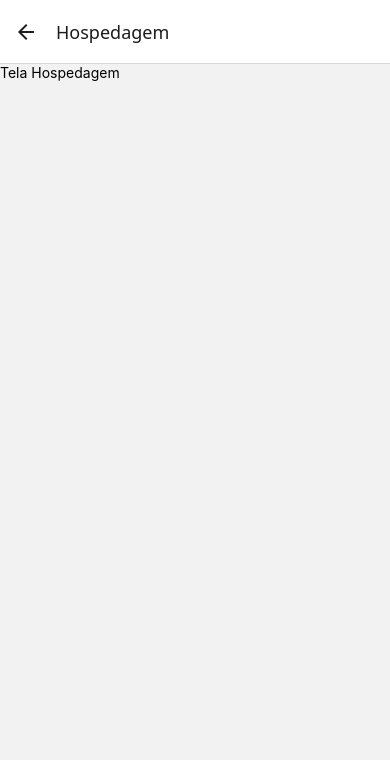
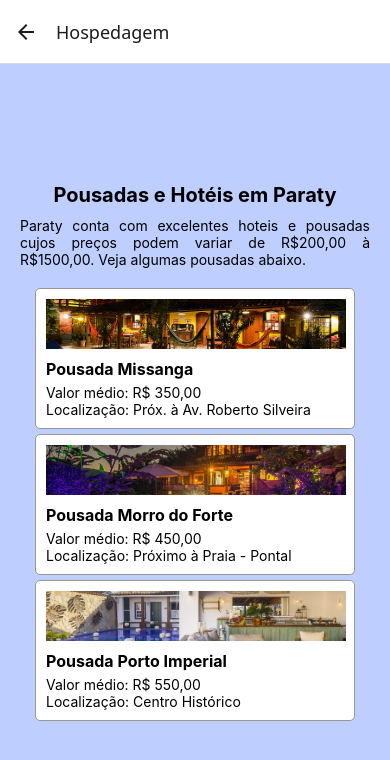
Before and after one commit to alands1999/Cidade-de-Paraty, a React Native app in the folder cidadeParaty/: screen /Hospedagem in a window 390 px wide. Shown: the top 760 px of the page. Built offline with nearby package versions, Linux system fonts and the light colour scheme.

Commit message:
Criação e estilização do componente Hospedagem

```diff
--- a/cidadeParaty/Componentes/TelaHospedagem/estilo.js
+++ b/cidadeParaty/Componentes/TelaHospedagem/estilo.js
@@ -0,0 +1,43 @@
+import { StyleSheet } from "react-native";
+
+const estilos = StyleSheet.create({
+    img: {
+        width: 300,
+        height: 50,
+        marginBottom: 10,
+    },
+    container: {
+        flex: 1,
+        justifyContent: 'center',
+        alignItems: 'center',
+        backgroundColor: '#beceff',
+        padding: 20,
+    },
+    titulo: {
+        fontSize: 20,
+        textAlign: 'center',
+        fontWeight: 'bold',
+        marginBottom: 10,
+    },
+    texto: {
+        textAlign: 'justify',
+        marginBottom: 20,
+    },
+    card: {
+        backgroundColor: 'white',
+        width: 320,
+        marginBottom: 5,
+        padding: 10,
+        borderRadius: 5,
+        borderWidth: 1,
+        borderColor: '#979797'
+    },
+    tituloCard: {
+        fontWeight: 'bold',
+        marginBottom: 5,
+        fontSize: 16,
+
+    }
+})
+
+export default estilos;
--- a/cidadeParaty/Componentes/TelaHospedagem/index.js
+++ b/cidadeParaty/Componentes/TelaHospedagem/index.js
@@ -1,9 +1,38 @@
-import { View, Text } from "react-native";
+import { View, Text, Image } from "react-native";
+
+import estilos from "./estilo";
+
+import Img01 from '../../assets/hospedagens/hospedagem01.png';
+import Img02 from '../../assets/hospedagens/hospedagem02.png';
+import Img03 from '../../assets/hospedagens/hospedagem03.png';
+
 
 export default function TelaHospedagem(){
     return(
-        <View>
-            <Text>Tela Hospedagem</Text>
+        <View style={estilos.container}>
+        <Text style={estilos.titulo} >Pousadas e Hotéis em Paraty</Text>
+        <Text style={estilos.texto} >Paraty conta com excelentes hoteis e pousadas cujos preços podem variar de R$200,00 à R$1500,00. Veja algumas pousadas abaixo. </Text>
+
+        <View style={estilos.card}>
+            <Image source={Img01} style={estilos.img} />
+            <Text style={estilos.tituloCard}>Pousada Missanga</Text>
+            <Text>Valor médio: R$ 350,00</Text>
+            <Text>Localização: Próx. à Av. Roberto Silveira</Text>
         </View>
+
+        <View style={estilos.card}>
+            <Image source={Img02} style={estilos.img} />
+            <Text style={estilos.tituloCard}>Pousada Morro do Forte</Text>
+            <Text>Valor médio: R$ 450,00</Text>
+            <Text>Localização: Próximo à Praia - Pontal</Text>
+        </View>
+
+        <View style={estilos.card}>
+            <Image source={Img03} style={estilos.img} />
+            <Text style={estilos.tituloCard}>Pousada Porto Imperial</Text>
+            <Text>Valor médio: R$ 550,00</Text>
+            <Text>Localização: Centro Histórico</Text>
+        </View>
+    </View>
     )
 }
```
